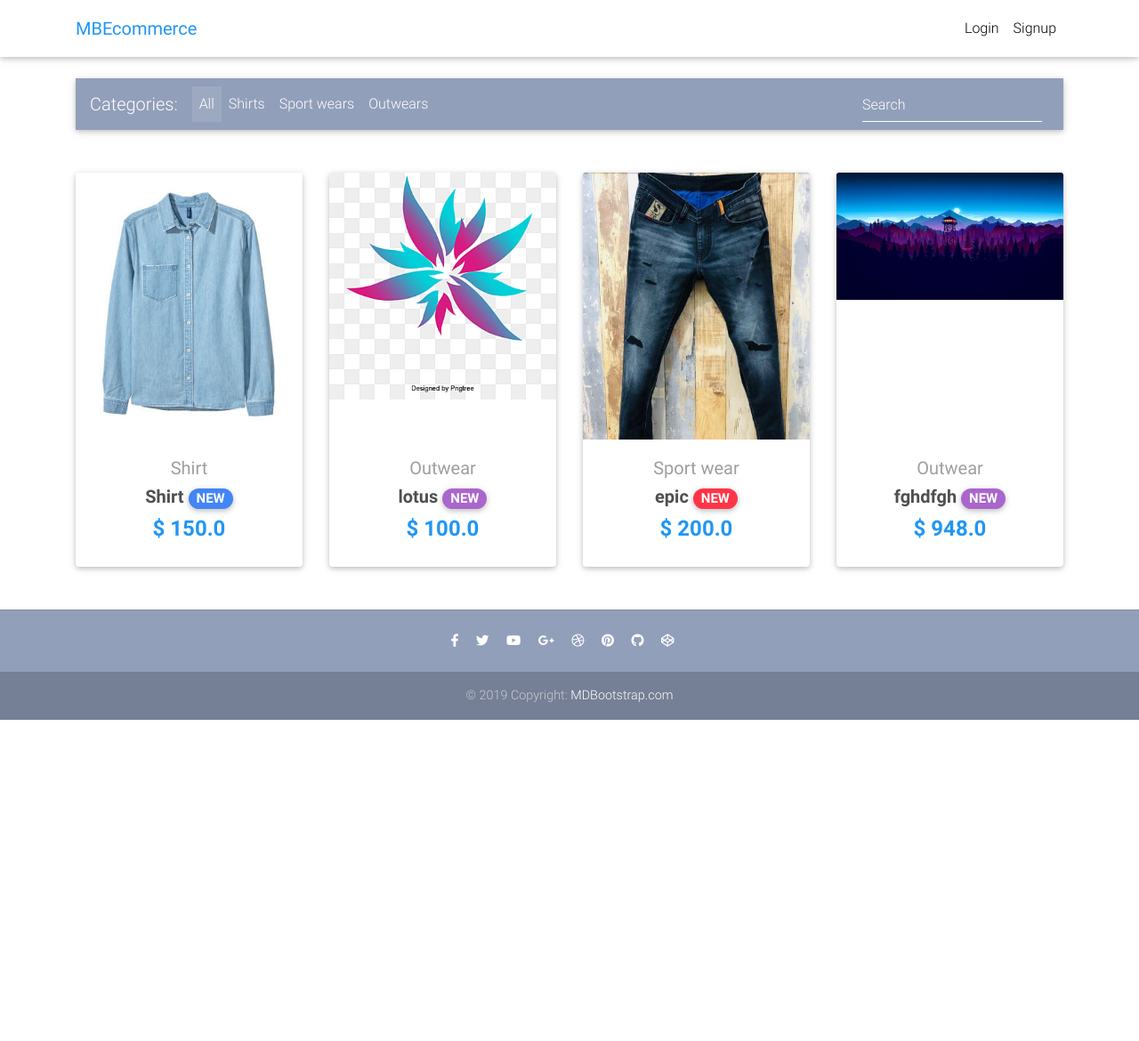
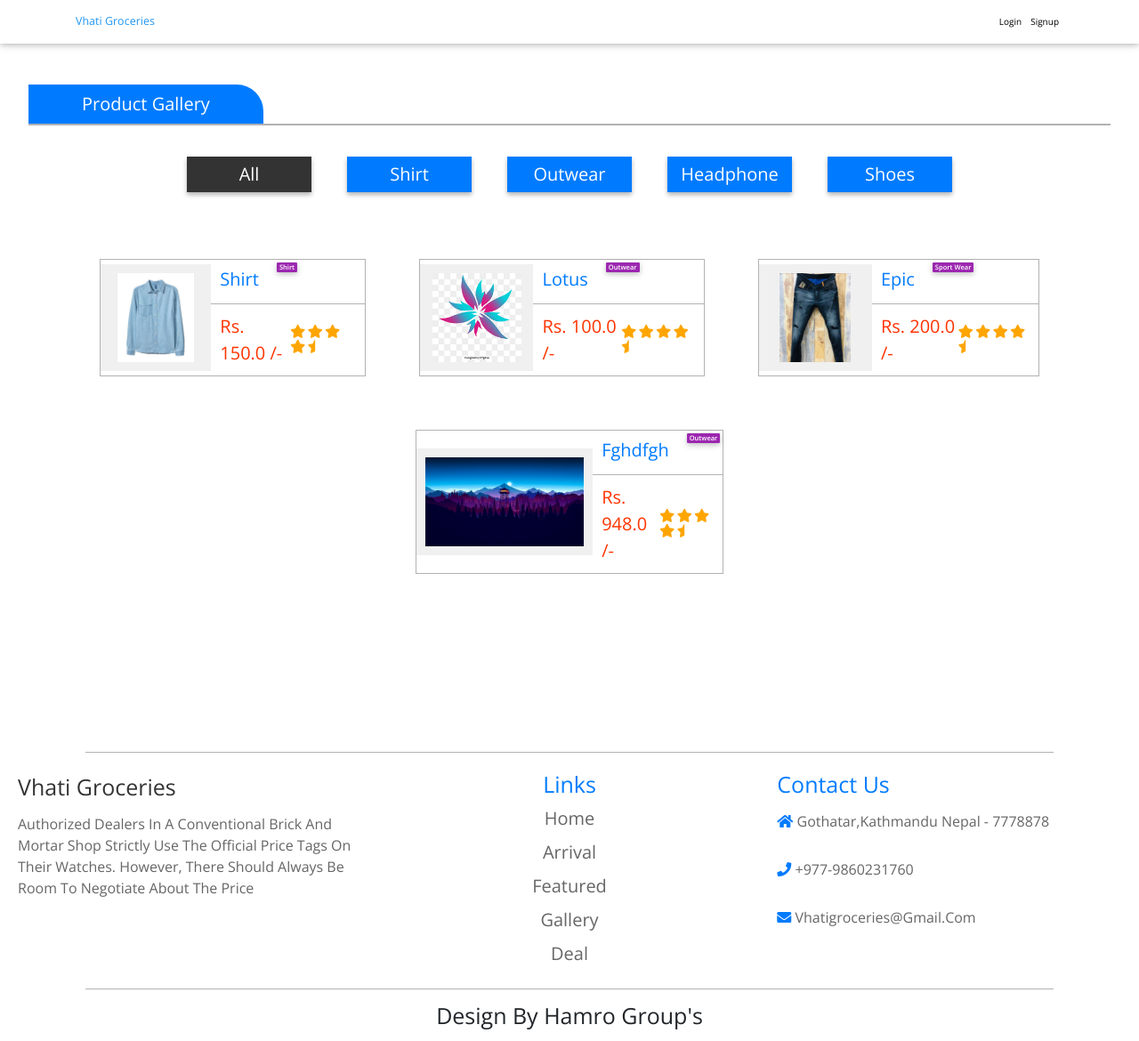
Before and after one commit to Peligroso007/Ecommerce, a Django app: page / in a window 1280 px wide. Shown: the whole page at 89% size. Before the commit the page ends 809 px from the top, so only its background shows below. Run offline with Django 3.2, Linux system fonts and the light colour scheme; data comes from the database, SQL or seed files in the repository; some libraries are stand-ins or nearby versions.

Commit message:
productt page

```diff
--- a/templates/base.html
+++ b/templates/base.html
@@ -18,6 +18,9 @@
     <link href="{% static 'css/mdb.min.css' %}" rel="stylesheet">
     <!-- Your custom styles (optional) -->
     <link href="{% static 'css/style.min.css' %}" rel="stylesheet">
+
+
+
     <style type="text/css">
         html,
         body,
@@ -25,6 +28,78 @@
         .carousel {
             height: 60vh;
         }
+
+
+        /* footer start  */
+ /* .footer{
+    /* box-shadow: 0px 10px 5px #888, 0px -10px 5px #888;
+
+
+ } */
+.footer .box-container{
+    display: flex;
+    justify-content: center;
+    flex-wrap: wrap;
+}
+.footer .box-container .box{
+    flex: 1 1 25rem;
+    margin: 2rem;
+}
+.footer .box-container .box .logo{
+    font-size: 2.5rem;
+    color: #333;
+}
+.footer .box-container .box i{
+    color: var(--blue);
+}
+.footer .box-container .box p{
+    font-size: 1.6rem;
+    padding: 1rem 0;
+    color: #666;
+}
+.footer .box-container .box h3{
+    font-size: 2.5rem;
+    color: var(--blue);
+}
+
+.footer .box-container .box:nth-child(2){
+    text-align: center;
+}
+
+.footer .box-container .box:nth-child(2) a{
+    display: flex;
+    font-size: 2rem;
+    padding: .4rem 0;
+    color: #666;
+    justify-content: center;
+}
+.footer .box-container .box:nth-child(2) a:hover{
+    text-decoration: underline;
+}
+
+.footer .credit{
+    text-align: center;
+    width: 85%;
+    margin: 0 auto;
+    padding: 1.4rem 0;
+    border-top: .1rem solid rgba(0,0,0,0.3);
+}
+.footer-line{
+    width: 85%;
+    border-top: .1rem solid rgba(0,0,0,0.3);
+    margin: auto;
+}
+/* footer end  */
+
+
+
+
+
+
+
+
+
+
 
         @media (max-width: 740px) {
 
--- a/templates/footer.html
+++ b/templates/footer.html
@@ -1,51 +1,40 @@
-<!--Footer-->
-<footer class="page-footer text-center font-small mt-4 wow fadeIn">
+   <div class="footer-line">
+   </div>
+   <!-- footer section start  -->
+   <section class="footer">
+    <div class="box-container">
+
+        <div class="box">
+            <a href="#" class="logo">Vhati Groceries</a>
+            <p>Authorized dealers in a conventional brick and mortar shop strictly use the official price tags on their watches. However, there should always be room to negotiate about the price</p>
+         </div>
+
+         <div class="box">
+           <h3>links</h3>
+           <a href="#">home</a>
+           <a href="#">arrival</a>
+           <a href="#">featured</a>
+           <a href="#">gallery</a>
+           <a href="#">deal</a>
+         </div>
+
+         <div class="box">
+             <h3>contact us</h3>
+             <p> <i class="fa fa-home"></i>
+                gothatar,kathmandu
+                nepal - 7778878
+            </p>
+            <p><i class="fa fa-phone"></i>
+                +977-9860231760
+            </p>
+            <p><i class="fa fa-envelope"></i>
+                vhatigroceries@gmail.com
+            </p>
+         </div>
+
+    </div>
+    <h1 class="credit">Design By <span>Hamro Group's</span></h1>
+</section>
 
 
-    <hr class="my-4">
-
-    <!-- Social icons -->
-    <div class="pb-4">
-        <a href="https://www.facebook.com/mdbootstrap" target="_blank">
-            <i class="fab fa-facebook-f mr-3"></i>
-        </a>
-
-        <a href="https://twitter.com/MDBootstrap" target="_blank">
-            <i class="fab fa-twitter mr-3"></i>
-        </a>
-
-        <a href="https://www.youtube.com/watch?v=7MUISDJ5ZZ4" target="_blank">
-            <i class="fab fa-youtube mr-3"></i>
-        </a>
-
-        <a href="https://plus.google.com/u/0/b/107863090883699620484" target="_blank">
-            <i class="fab fa-google-plus-g mr-3"></i>
-        </a>
-
-        <a href="https://dribbble.com/mdbootstrap" target="_blank">
-            <i class="fab fa-dribbble mr-3"></i>
-        </a>
-
-        <a href="https://pinterest.com/mdbootstrap" target="_blank">
-            <i class="fab fa-pinterest mr-3"></i>
-        </a>
-
-        <a href="https://github.com/mdbootstrap/bootstrap-material-design" target="_blank">
-            <i class="fab fa-github mr-3"></i>
-        </a>
-
-        <a href="http://codepen.io/mdbootstrap/" target="_blank">
-            <i class="fab fa-codepen mr-3"></i>
-        </a>
-    </div>
-    <!-- Social icons -->
-
-    <!--Copyright-->
-    <div class="footer-copyright py-3">
-        © 2019 Copyright:
-        <a href="https://mdbootstrap.com/education/bootstrap/" target="_blank"> MDBootstrap.com </a>
-    </div>
-    <!--/.Copyright-->
-
-</footer>
-<!--/.Footer-->
+    <!-- footer section end  -->
--- a/templates/home-page.html
+++ b/templates/home-page.html
@@ -1,121 +1,201 @@
 {% extends "base.html" %}
+
+
+{% block extra_head %}
+<style>
+  @import url('https://fonts.googleapis.com/css2?family=Open+Sans:wght@300;400;600&display=swap');
+:root{
+    --blue:#2980b9;
+}
+*{
+    font-family: 'Open Sans', sans-serif;
+    margin: 0;
+    padding: 0;
+    box-sizing: border-box;
+    text-transform: capitalize;
+    text-decoration: none;
+    transition: all .2s cubic-beizer(0.37,1.14,0.26,1.24);
+}
+*::selection{
+    background: #ff3300;
+     color: #fff;
+}
+html{
+    font-size: 62.5%;
+    overflow-x: hidden;
+}
+.btns{
+    height: 4rem;
+    width: 14rem;
+    background: var(--blue);
+    color: #fff;
+    font-size: 2rem;
+    cursor: pointer;
+    border: none;
+    outline: none;
+}
+.btns:hover{
+    letter-spacing: .2rem;
+    opacity: .8;
+}
+.heading{
+    padding-top: 5rem;
+    width: 95%;
+    border-bottom: 0.2rem solid rgba(0,0,0,0.3);
+    margin: 0 auto;
+}
+.heading span{
+    font-size: 2rem;
+    padding: 1rem 6rem;
+    color: #fff;
+    background:var(--blue);
+    border-top-right-radius: 3rem;
+    display: inline-block;
+}
+
+.gallery{
+    min-height: 100vh;
+}
+.gallery .controls{
+    display: flex;
+    align-items: center;
+    justify-content: center;
+    flex-wrap: wrap;
+    padding: 1.5rem 0;
+    list-style: none;
+}
+.gallery .controls .btns{
+    margin: 2rem;
+    line-height: 4rem;
+    text-align: center;
+    box-shadow: 0 0.3rem 0.5rem rgba(0,0,0,0.3);
+}
+.gallery .controls .btns.button-active{
+    background: #333;
+}
+.gallery .image-container{
+    display: flex;
+    align-items: center;
+    justify-content: center;
+    flex-wrap: wrap;
+}
+.gallery .image-container .box{
+    display: flex;
+    align-items: center;
+    justify-content: center;
+    margin: 3rem;
+    border: 0.1rem solid rgba(0,0,0,0.3);
+    flex:min-content;
+    flex-grow: 0;
+    flex-shrink: 0;
+
+}
+.gallery .image-container .box .image{
+    height: 12rem;
+    width: 20rem;
+    text-align: center;
+    padding: 1rem;
+    background: #f0f0f0;
+}
+.gallery .image-container .box .image img{
+    height: 100%;
+    object-fit: cover;
+}
+.gallery .image-container .box:hover .image{
+    background: #ccc;
+}
+.gallery .image-container .box .info{
+    width: 100%;
+}
+.gallery .image-container .box .info h3{
+    font-size: 2rem;
+    color: var(--blue);
+    padding: 1rem;
+}
+.gallery .image-container .box .info .subinfo{
+    display: flex;
+    align-items: center;
+    justify-content: space-between;
+    border-top: 0.1rem solid rgba(0,0,0,0.3);
+    padding: 1rem;
+}
+.gallery .image-container .box .info .subinfo .price{
+    color: #ff3300;
+    font-size: 2rem;
+}
+.gallery .image-container .box .info .subinfo .stars i{
+    color: orange;
+    font-size: 1.5rem;
+}
+</style>
+{% endblock extra_head %}
+
+
+
+
+
 
 {% block content %}
 
 
-<!--Main layout-->
-<main>
-  <div class="container">
 
-    <!--Navbar-->
-    <nav class="navbar navbar-expand-lg navbar-dark mdb-color lighten-3 mt-3 mb-5">
 
-      <!-- Navbar brand -->
-      <span class="navbar-brand">Categories:</span>
 
-      <!-- Collapse button -->
-      <button class="navbar-toggler" type="button" data-toggle="collapse" data-target="#basicExampleNav"
-        aria-controls="basicExampleNav" aria-expanded="false" aria-label="Toggle navigation">
-        <span class="navbar-toggler-icon"></span>
-      </button>
 
-      <!-- Collapsible content -->
-      <div class="collapse navbar-collapse" id="basicExampleNav">
 
-        <!-- Links -->
-        <ul class="navbar-nav mr-auto">
-          <li class="nav-item active">
-            <a class="nav-link" href="#">All
-              <span class="sr-only">(current)</span>
-            </a>
-          </li>
-          <li class="nav-item">
-            <a class="nav-link" href="#">Shirts</a>
-          </li>
-          <li class="nav-item">
-            <a class="nav-link" href="#">Sport wears</a>
-          </li>
-          <li class="nav-item">
-            <a class="nav-link" href="#">Outwears</a>
-          </li>
 
+
+<section class="gallery" id="gallery">
+  <h1 class="heading"><span>product gallery</span></h1>
+  <ul class="controls">
+      <li class="btns button-active" data-filter="all">all</li>
+      <li class="btns" data-filter="Shirt">Shirt</li>
+      <li class="btns" data-filter="Outwear">Outwear</li>
+      <li class="btns" data-filter="headphone">headphone</li>
+      <li class="btns" data-filter="shoes">shoes</li>
   </ul>
-        <!-- Links -->
+  <div class="image-container">
 
-        <form class="form-inline">
-          <div class="md-form my-0">
-            <input class="form-control mr-sm-2" type="text" placeholder="Search" aria-label="Search">
-          </div>
-        </form>
-      </div>
-      <!-- Collapsible content -->
+        {% for item in object_list %}
+      <div class="box {{ item.get_category_display }}">
+          <div class="image">
+            <a href="{{ item.get_absolute_url }}">
 
-    </nav>
-    <!--/.Navbar-->
-
-    <!--Section: Products v.3-->
-    <section class="text-center mb-4">
-
-      <div class="row wow fadeIn">
-
-        <!--Grid column-->
-        {% for item in object_list %}
-        <div class="col-lg-3 col-md-6 mb-4">
-
-          <!--Card-->
-          <div class="card">
-
-            <!--Card image-->
-            <div style="height: 300px; width: 255px;" class="view overlay">
-{#              <img src="https://mdbootstrap.com/img/Photos/Horizontal/E-commerce/Vertical/12.jpg" class="card-img-top"#}
-{#                alt="">#}
-                <img src="{{ item.image.url }}" class="card-img-top img-fluid">
-              <a href="{{ item.get_absolute_url }}">
-                <div class="mask rgba-white-slight"></div>
+              <img src="{{ item.image.url }}" alt="">
               </a>
           </div>
-            <!--Card image-->
+          <div class="info">
+            <div style="display: flex;"><a href="{{ item.get_absolute_url }}">
 
-            <!--Card content-->
-            <div class="card-body text-center">
-              <!--Category & Title-->
-              <a href="" class="grey-text">
-                <h5>{{ item.get_category_display }}</h5>
+              <h3>{{ item.title }}</h3>
+
               </a>
-              <h5>
-                <strong>
-                  <a href="{{ item.get_absolute_url }}" class="dark-grey-text">{{ item.title }}
-                    <span class="badge badge-pill {{ item.get_label_display }}-color">NEW</span>
+              <a href="{{ item.get_absolute_url }}">
+              <span class="badge purple ml-3" style="display:inline-flex;">{{ item.get_category_display }}</span>
+
               </a>
-                </strong>
-              </h5>
 
-              <h4 class="font-weight-bold blue-text">
-                <strong>$
-                  {% if item.discount_price %}
+            </div>
+
+
+              <div class="subinfo">
+                  <strong class="price">Rs. {% if item.discount_price %}
                     {{ item.discount_price }}
                     {% else %}
                     {{ item.price }}
-                  {% endif %}
-                </strong>
-              </h4>
-
+                    {% endif %}/-</strong>
+                  <div class="stars">
+                     <i class="fa fa-star"></i>
+                     <i class="fa fa-star"></i>
+                     <i class="fa fa-star"></i>
+                     <i class="fa fa-star"></i>
+                     <i class="fa fa-star-half"></i>
                   </div>
-            <!--Card content-->
-
               </div>
-          <!--Card-->
-
+          </div>
       </div>
       {% endfor %}
-        <!--Grid column-->
-
       </div>
-      <!--Grid row-->
-
-    </section>
-    <!--Section: Products v.3-->
-
   <!--Pagination-->
   {% if is_paginated %}
     <nav class="d-flex justify-content-center wow fadeIn">
@@ -147,11 +227,58 @@
       </ul>
     </nav>
   {% endif %}
+
     <!--Pagination-->
 
-  </div>
-</main>
-<!--Main layout-->
+
+
+
+
+
+
+</section>
+
+
+
+
+
+
+
+
+
+
+
+
+
+
+
+
+
+
+
+
+
+
+
 
 
 {% endblock content %}
+{% block script %}
+<script>
+// $(document).ready(function(){
+
+$('.gallery .btns').click(function(){
+  let filter = $(this).attr('data-filter');
+  if(filter=='all'){
+      $('.gallery .box').show(400);
+  }else{
+      $('.gallery .box').not('.'+filter).hide(200);
+      $('.gallery .box').filter('.'+filter).show(200);
+  }
+  $(this).addClass('button-active').siblings().removeClass('button-active');
+})
+
+// });
+</script>
+
+{% endblock script %}
--- a/templates/navbar.html
+++ b/templates/navbar.html
@@ -6,7 +6,7 @@
 
         <!-- Brand -->
         <a class="navbar-brand waves-effect" href="/">
-            <strong class="blue-text">MBEcommerce</strong>
+            <strong class="blue-text">Vhati Groceries</strong>
         </a>
 
         <!-- Collapse -->
```
Lines whose indentation alone changed are shown as unchanged.
